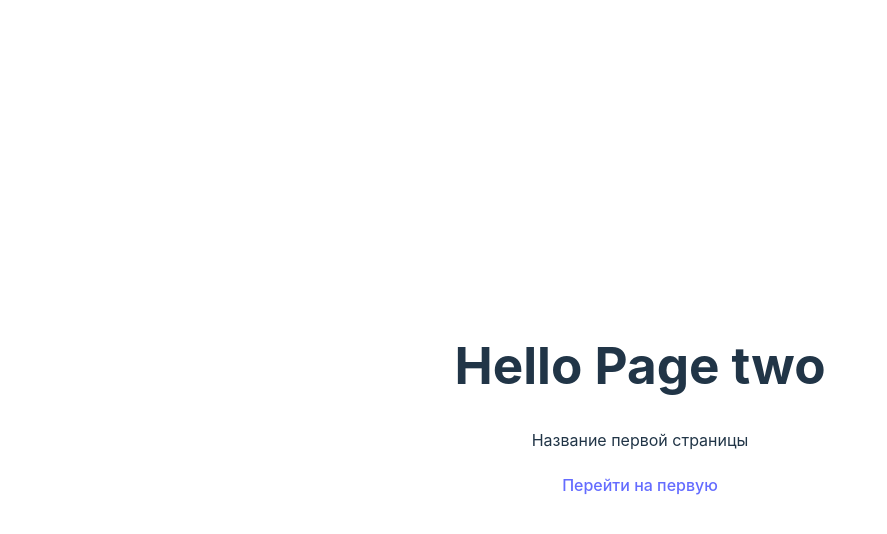
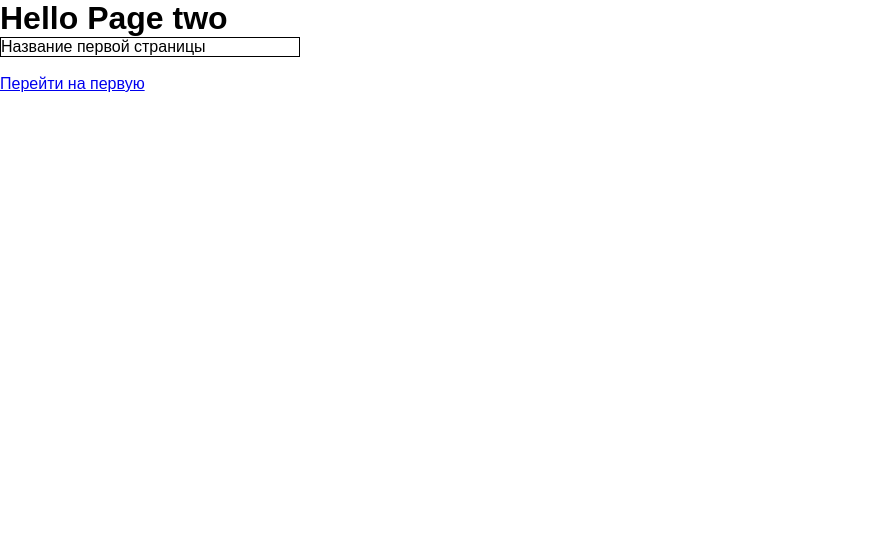
Before and after one commit to ageiwa/pages-vue-education, a Vue app: page /page2 in a window 1280 px wide. Shown: the top 534 px of the page, without its empty margins (0-887 px from the left). Built offline with nearby package versions, Linux system fonts and the light colour scheme.

Commit message:
Reset styles

```diff
--- a/src/components/PageOne.vue
+++ b/src/components/PageOne.vue
@@ -18,7 +18,3 @@
     <p>Количество посещений: {{ countVisiting }}</p>
     <RouterLink to="/page2">Перейти на вторую страницу</RouterLink>
 </template>
-
-<style scoped>
-
-</style>
--- a/src/components/PageTwo.vue
+++ b/src/components/PageTwo.vue
@@ -18,12 +18,3 @@
     <br>
     <RouterLink to="/">Перейти на первую</RouterLink>
 </template>
-
-<style scoped>
-    .input-div {
-        border: 1px solid #fff;
-        border-radius: 5px;
-        widows: 100%;
-        height: 20px;
-    }
-</style>
--- a/src/main.js
+++ b/src/main.js
@@ -1,7 +1,7 @@
 import { createApp } from 'vue'
 import { createPinia } from 'pinia'
 import router from './router'
-import './style.css'
+import './style.scss'
 import App from './App.vue'
 
 const pinia = createPinia()
--- a/src/style.css
+++ /dev/null
@@ -1,90 +0,0 @@
-:root {
-  font-family: Inter, Avenir, Helvetica, Arial, sans-serif;
-  font-size: 16px;
-  line-height: 24px;
-  font-weight: 400;
-
-  color-scheme: light dark;
-  color: rgba(255, 255, 255, 0.87);
-  background-color: #242424;
-
-  font-synthesis: none;
-  text-rendering: optimizeLegibility;
-  -webkit-font-smoothing: antialiased;
-  -moz-osx-font-smoothing: grayscale;
-  -webkit-text-size-adjust: 100%;
-}
-
-a {
-  font-weight: 500;
-  color: #646cff;
-  text-decoration: inherit;
-}
-a:hover {
-  color: #535bf2;
-}
-
-a {
-  font-weight: 500;
-  color: #646cff;
-  text-decoration: inherit;
-}
-a:hover {
-  color: #535bf2;
-}
-
-body {
-  margin: 0;
-  display: flex;
-  place-items: center;
-  min-width: 320px;
-  min-height: 100vh;
-}
-
-h1 {
-  font-size: 3.2em;
-  line-height: 1.1;
-}
-
-button {
-  border-radius: 8px;
-  border: 1px solid transparent;
-  padding: 0.6em 1.2em;
-  font-size: 1em;
-  font-weight: 500;
-  font-family: inherit;
-  background-color: #1a1a1a;
-  cursor: pointer;
-  transition: border-color 0.25s;
-}
-button:hover {
-  border-color: #646cff;
-}
-button:focus,
-button:focus-visible {
-  outline: 4px auto -webkit-focus-ring-color;
-}
-
-.card {
-  padding: 2em;
-}
-
-#app {
-  max-width: 1280px;
-  margin: 0 auto;
-  padding: 2rem;
-  text-align: center;
-}
-
-@media (prefers-color-scheme: light) {
-  :root {
-    color: #213547;
-    background-color: #ffffff;
-  }
-  a:hover {
-    color: #747bff;
-  }
-  button {
-    background-color: #f9f9f9;
-  }
-}
--- /dev/null
+++ b/src/style.scss
@@ -0,0 +1,11 @@
+* {
+  margin: 0;
+  padding: 0;
+  font-family: sans-serif;
+  box-sizing: border-box;
+}
+
+.input-div {
+  border: 1px solid #000;
+  width: 300px;
+}
```
Also changed, not shown: src/App.vue (+0 -8 lines).
